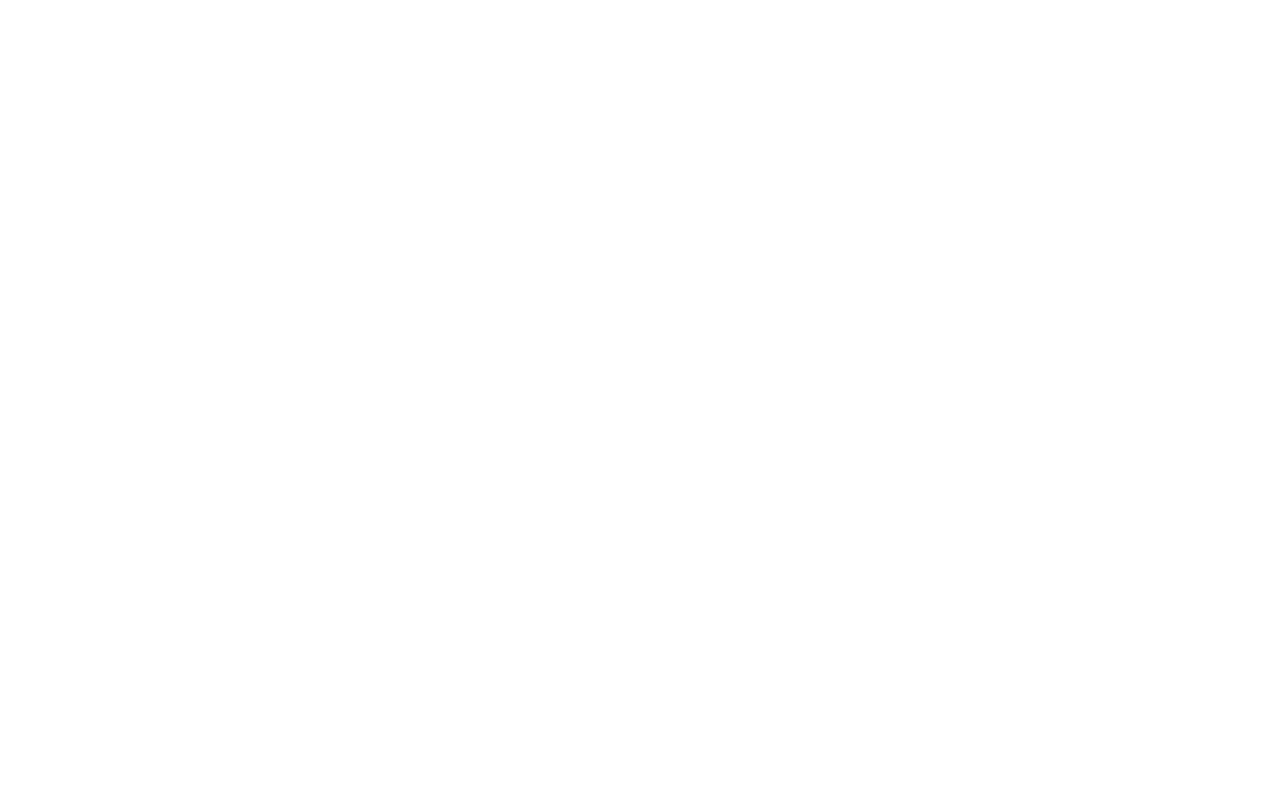
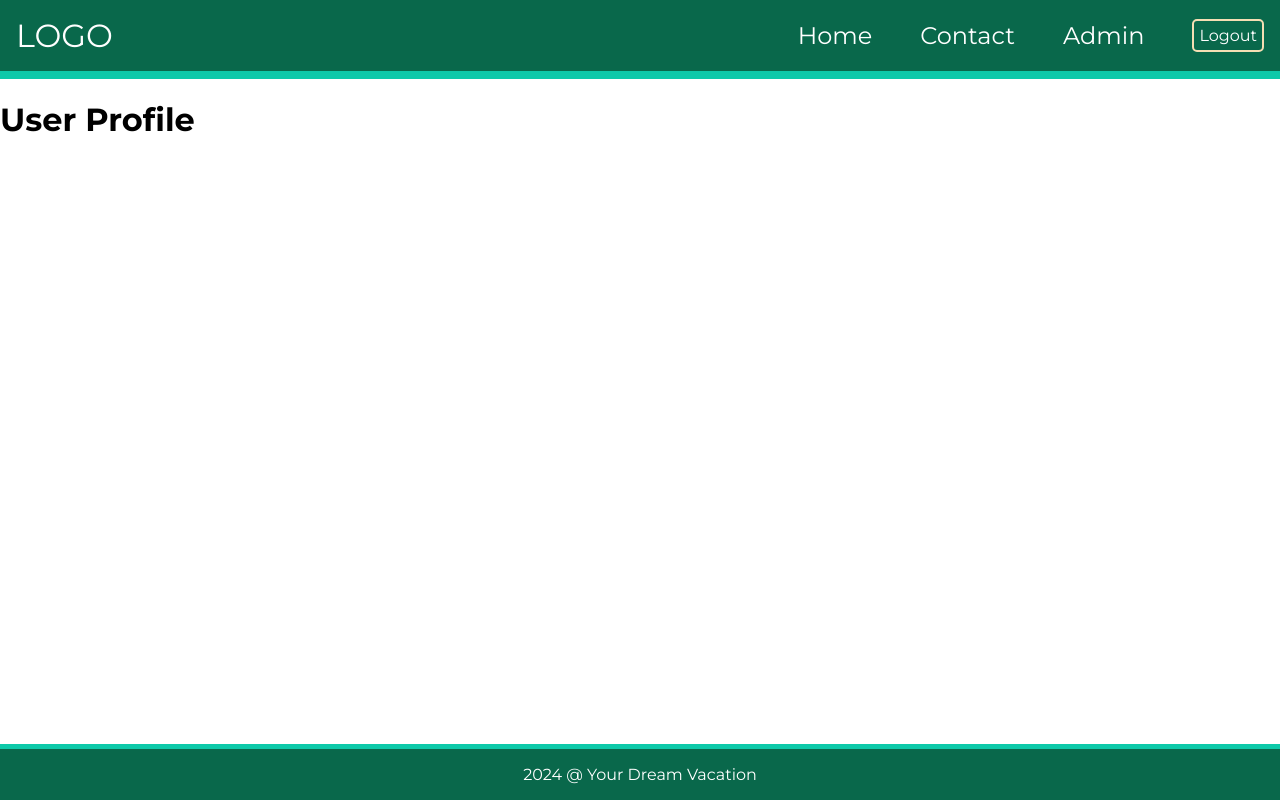
Before and after one commit to Safouu/final-project-test, a React (Vite) app in the folder frontend/: page /userProfile in a window 1280 px wide. Before the commit this address had no page. Built offline with nearby package versions, Linux system fonts and the light colour scheme; sample sign-in values are in the browser's storage.

Commit message:
userProfil mit option in navbar

```diff
--- a/frontend/src/App.jsx
+++ b/frontend/src/App.jsx
@@ -10,11 +10,18 @@ import Register from "./components/Register";
 import Admin from "./components/Admin/Admin";
 import Booking from "./components/Booking";
 import Logout from './components/LogOut';
-import ListGuests from "./components/Admin/ListGuests";
+// import ListGuests from "./components/Admin/ListGuests";
+import UserProfile from './components/User/UserProfile';
+
+
+
+
 
 function App() {
   const [isLoggedIn, setIsLoggedIn] = useState(false);
   const [isAdmin, setIsAdmin] = useState(false);
+  const [isUser, setIsUser] = useState(false);
+
 
   useEffect(() => {
     const adminStatus = localStorage.getItem('isAdmin');
@@ -27,12 +34,14 @@ function App() {
   return (
     <BrowserRouter>
       <Routes>
-        <Route path="/" element={<Layout isLoggedIn={isLoggedIn} isAdmin={isAdmin} />}>
+        <Route path="/" element={<Layout isLoggedIn={isLoggedIn} isAdmin={isAdmin} isUser={isUser} />}>
           <Route index element={<Home />} />
-          <Route path="login" element={<Login setIsLoggedIn={setIsLoggedIn} setIsAdmin={setIsAdmin} />} />
-          <Route path="logout" element={<Logout setIsLoggedIn={setIsLoggedIn} setIsAdmin={setIsAdmin} />} />
+          <Route path="login" element={<Login setIsLoggedIn={setIsLoggedIn} setIsAdmin={setIsAdmin} setIsUser={setIsUser} />} />
+          <Route path="logout" element={<Logout setIsLoggedIn={setIsLoggedIn} setIsAdmin={setIsAdmin} setIsUser={setIsUser} />} />
           <Route path="/admin/*" element={<ProtectedRoute><Admin /></ProtectedRoute>} />
+          <Route path="userProfile" element={<ProtectedRoute><UserProfile />  </ProtectedRoute>} />
           {/* <Route path="/admin/guests" element={<ProtectedRoute><ListGuests /></ProtectedRoute>} />  */}
+          {/* <Route path="userProfile" element={ <UserProfile />  } /> */}
           <Route path="register" element={<Register />} />
           <Route path="contact" element={<Contact />} />
           <Route path="booking" element={<Booking />} />
--- a/frontend/src/components/Header.jsx
+++ b/frontend/src/components/Header.jsx
@@ -15,7 +15,8 @@ const Header = ({ isLoggedIn, isAdmin }) => {
            {isLoggedIn ? (
         <>
            {isAdmin && <NavLink to="/admin">Admin</NavLink>}
-           {!isAdmin && <NavLink to="/userProfil">Profil</NavLink>}
+           {!isAdmin && <NavLink to="/userProfile"> Profil</NavLink>}
+
         <NavLink to="/logout" className="logout">Logout</NavLink>
         </>
         ) : (
--- a/frontend/src/components/Login.jsx
+++ b/frontend/src/components/Login.jsx
@@ -1,7 +1,7 @@
 import { useState } from 'react';
 import { NavLink, useNavigate } from 'react-router-dom';
 
-const Login = ({ setIsLoggedIn, setIsAdmin }) => {
+const Login = ({ setIsLoggedIn, setIsAdmin, setIsUser }) => {
   const [email, setEmail] = useState('');
   const [password, setPassword] = useState('');
   const [message, setMessage] = useState('');
@@ -27,10 +27,15 @@ const Login = ({ setIsLoggedIn, setIsAdmin }) => {
         localStorage.setItem('isAdmin', data.isAdmin);
         setIsLoggedIn(true);
         setIsAdmin(data.isAdmin);
+        setIsUser(data.isUser);
 
         if (data.isAdmin) {
           navigate('/admin');
-        } else {
+        }
+        if (data.isUser) {
+          navigate('/userProfile');
+        }
+        else {
           navigate('/');
         }
       } else {
--- a/frontend/src/components/ProtectedRoute.jsx
+++ b/frontend/src/components/ProtectedRoute.jsx
@@ -3,10 +3,20 @@ import PropTypes from 'prop-types';
 
 const ProtectedRoute = ({ children }) => {
   const isAdmin = localStorage.getItem('isAdmin') === 'true';
+  const isUser = localStorage.getItem('isAdmin') === 'false';
 
-  if (!isAdmin) {
+  // if (!isAdmin) {
+  //   return <Navigate to="/" replace />;
+  // }
+
+  // if (!isUser) {
+  //   return <Navigate to="/" replace />;
+  // }
+
+  if (!isAdmin && !isUser) {
     return <Navigate to="/" replace />;
   }
+
 
   return children;
 };
--- a/frontend/src/components/User/userProfile.jsx
+++ b/frontend/src/components/User/UserProfile.jsx
@@ -1,4 +1,4 @@
-const userProfile = () => {
+const UserProfile = () => {
     return (
         <div>
             <h1>User Profile</h1>
@@ -6,4 +6,4 @@ const userProfile = () => {
     )
 }
 
-export default userProfile;
+export default UserProfile;
```
